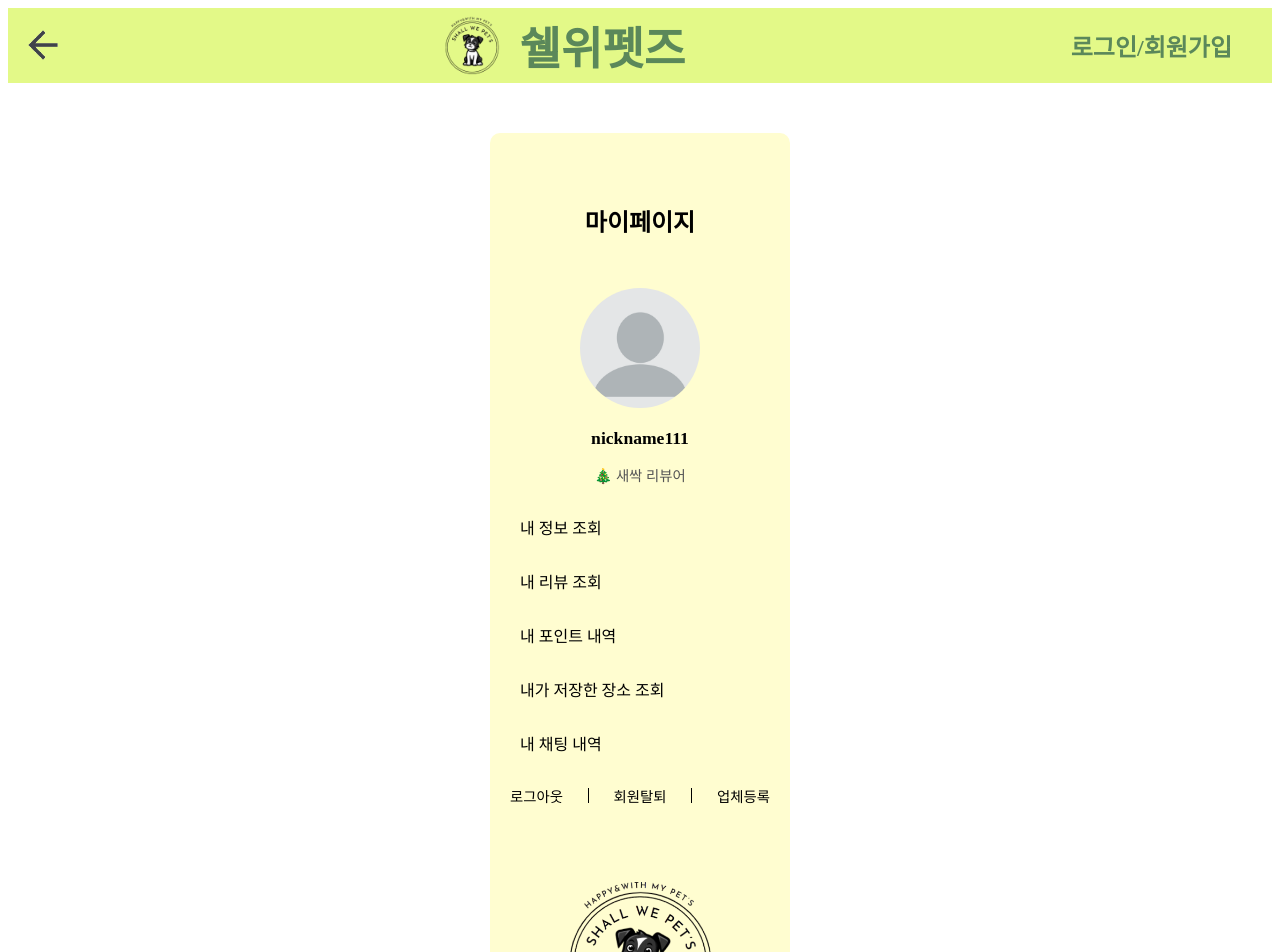
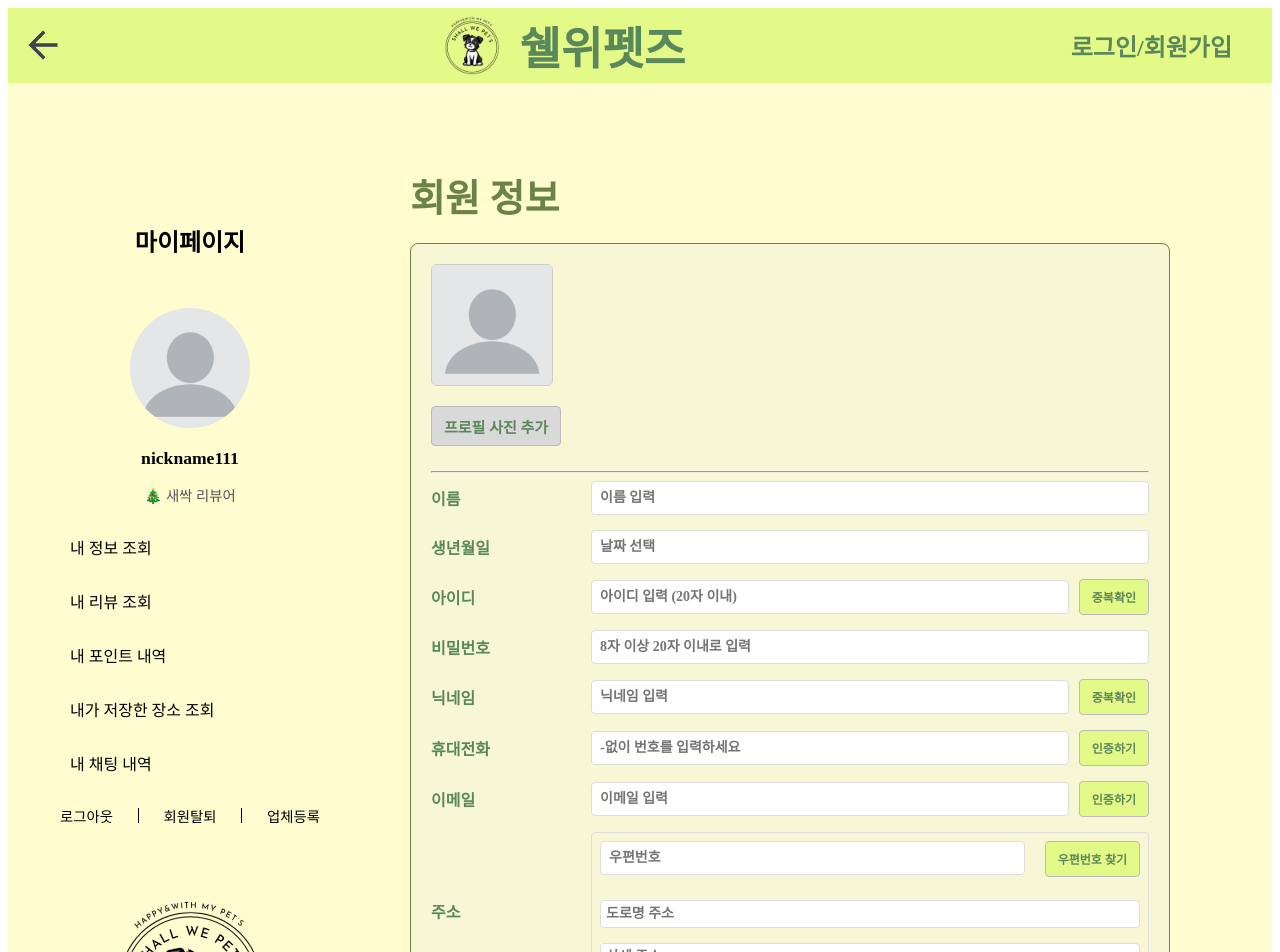
Before and after one commit to ohdaesan/shall-we-pets-front, a React (Create React App) app: page /my_info in a window 1280 px wide. Shown: the top 952 px of the page. Built offline with nearby package versions, Linux system fonts and the light colour scheme; a web font is replaced by a local one.

Commit message:
[FEAT]Myinfo 작성, navbar_mypage와 연결

```diff
--- a/src/App.js
+++ b/src/App.js
@@ -4,7 +4,6 @@ import Main from './pages/main/Main';
 import Layout from './layouts/Layout';
 import Layout_MyPage from './layouts/Layout_MyPage';
 import MyReviewList from './pages/mypage/MyReviewList';
-import MyInfo from './pages/mypage/MyInfo';
 import MyBusinessList from './pages/mypage/MyBusinessList';
 import PointHistory from './pages/mypage/PointHistory';
 import Bookmark from './pages/mypage/Bookmark';
@@ -16,6 +15,8 @@ import BusinessMenu from './pages/admin/business/BusinessMenu';
 import TermsOfUse from './pages/global/TermsOfUse';
 import PrivacyPolicy from './pages/global/PrivacyPolicy';
 import SignUp from './pages/member/SignUp';
+import MyInfo from './pages/mypage/MyInfo';
+
 
 function App() {
   return (
--- a/src/layouts/Layout.js
+++ b/src/layouts/Layout.js
@@ -2,7 +2,6 @@ import {Outlet} from "react-router-dom";
 import Header from "../components/commons/Header"
 import Footer from "../components/commons/Footer"
 import "./Layout.css"
-import Myinfo from "../pages/mypage/MyInfo";
 
 
 function Layout() {
@@ -10,7 +9,6 @@ function Layout() {
         <div className="layout">
             <Header/>
             <main className="content">
-                <Myinfo/>
                 <Outlet/>
             </main>
             <Footer/>
--- a/src/layouts/Layout_MyPage.js
+++ b/src/layouts/Layout_MyPage.js
@@ -2,16 +2,23 @@ import {Outlet} from "react-router-dom";
 import Header from "../components/commons/Header"
 import Footer from "../components/commons/Footer"
 import Navbar_MyPage from "../components/commons/Navbar_MyPage";
+import "./Layout_Mypage.css"
 
-function Layout() {
+function Layout_MyPage() {
     return (
-        <div>
-            <Header/>
-            <Navbar_MyPage/>
-            <Outlet/>
-            <Footer/>
+        <div className="layout-mypage">
+            <Header />
+            <div className="mypage-content">
+                <div className="mypage-container">
+                    <Navbar_MyPage />
+                    <main className="mypage-main">
+                        <Outlet />
+                    </main>
+                </div>
+            </div>
+            <Footer />
         </div>
     );
 }
 
-export default Layout;
+export default Layout_MyPage;
--- /dev/null
+++ b/src/layouts/Layout_Mypage.css
@@ -0,0 +1,35 @@
+.layout-mypage {
+    display: flex;
+    flex-direction: column;
+    min-height: 100vh;
+    font-family: "Noto Serif KR", Times New Roman;
+
+}
+
+.mypage-content {
+    flex: 1;
+    background-color: #FFFDD0;
+    padding: 20px;
+}
+
+.mypage-container {
+    display: flex;
+    justify-content: center;
+    max-width: 1200px;
+    margin: 0 auto;
+    border-radius: 8px;
+
+}
+
+.mypage-main {
+    flex: 1;
+    padding: 20px;
+}
+
+/* Navbar_MyPage 컴포넌트에 대한 스타일 */
+.mypage-navbar {
+    width: 200px;
+    padding: 20px;
+    background-color: #f8f8f8;
+    border-right: 1px solid #e0e0e0;
+}
--- a/src/pages/mypage/MyInfo.js
+++ b/src/pages/mypage/MyInfo.js
@@ -1,8 +1,8 @@
 import React, { useState } from 'react';
-import './Myinfo.css';
+import './MyInfo.css';
 import defaultProfilePic from '../../images/default_pfp.png'; // 기본 프로필 사진 경로
 
-function Myinfo() {
+function MyInfo() {
     const [form, setForm] = useState({
         name: '',
         birthDate: '',
@@ -145,6 +145,7 @@ function Myinfo() {
                     <div className="form-group">
                         <label>주소</label>
                         <div className="address-group">
+                            <div className="zipcode-container">
                                 <input
                                     type="text"
                                     id="zipcode"
@@ -153,7 +154,8 @@ function Myinfo() {
                                     onChange={handleChange}
                                     placeholder="우편번호"
                                 />
-                            <button type="button" className='btn'>우편번호 찾기</button><br />
+                                <button type="button" className='btn'>우편번호 찾기</button>
+                            </div>
                             <input
                                 type="text"
                                 id="address"
@@ -162,11 +164,10 @@ function Myinfo() {
                                 onChange={handleChange}
                                 placeholder="도로명 주소"
                             />
-                            <br />
                             <input
                                 type="text"
                                 id='detailed-address'
-                                name="detailed-address"
+                                name="detailAddress"
                                 value={form.detailAddress}
                                 onChange={handleChange}
                                 placeholder="상세 주소"
@@ -186,4 +187,4 @@ function Myinfo() {
     );
 }
 
-export default Myinfo;
+export default MyInfo;
--- a/src/pages/mypage/Myinfo.css
+++ b/src/pages/mypage/Myinfo.css
@@ -1,6 +1,7 @@
 .myinfo-body {
     width: 100%;
     max-width: 800px;
+    height: 1000px;
     margin: 0 auto;
     padding: 20px;
     box-sizing: border-box;
@@ -50,6 +51,8 @@
     cursor: pointer;
     border-radius: 4px;
     font-family: "Noto Serif KR", serif;
+    margin-top: 20px;
+
 }
 
 .profile-upload-btn:hover {
@@ -90,9 +93,15 @@
 
 .address-group {
     display: flex;
+    flex-direction: column;
     flex: 1;
     min-width: 0;
 }
+
+.address-group input {
+    margin-bottom: 10px;
+}
+
 
 .btn {
     padding: 8px 12px;
@@ -106,10 +115,17 @@
     font-family: "Noto Serif KR", serif;
     margin-left: 10px;
     white-space: nowrap;
+    align-self: flex-start;
 }
 
 .btn:hover {
     background-color: #d2e877;
+}
+
+.zipcode-container {
+    display: flex;
+    align-items: center;
+    margin-bottom: 10px;
 }
 
 #zipcode {
```
Lines whose indentation alone changed are shown as unchanged.
